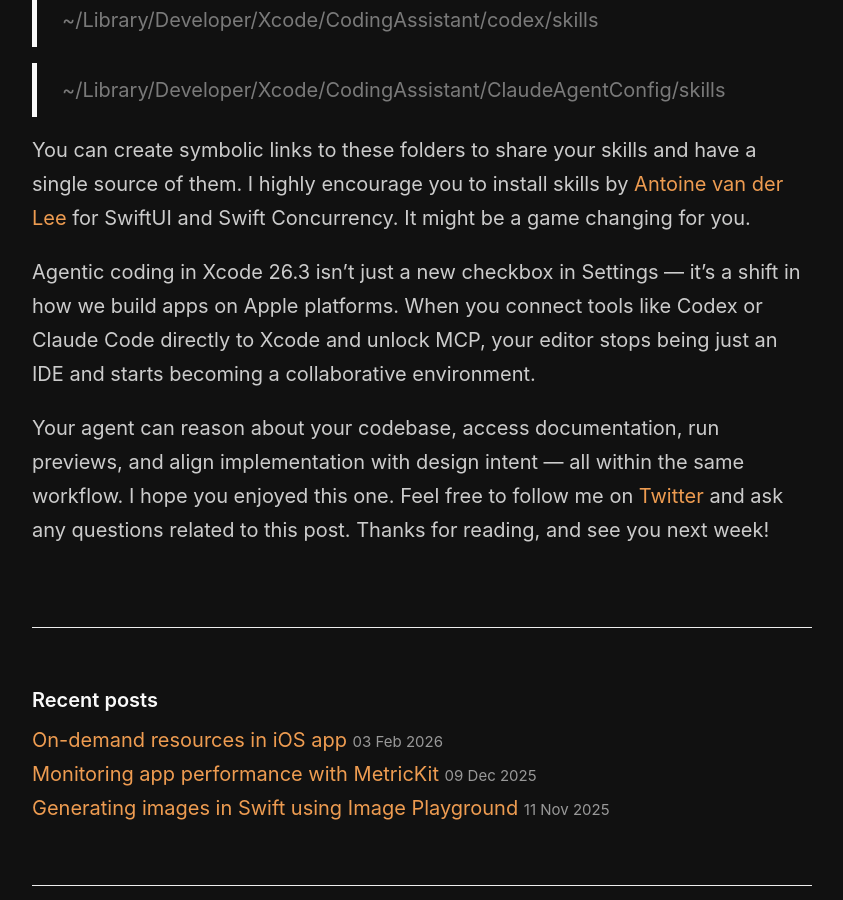
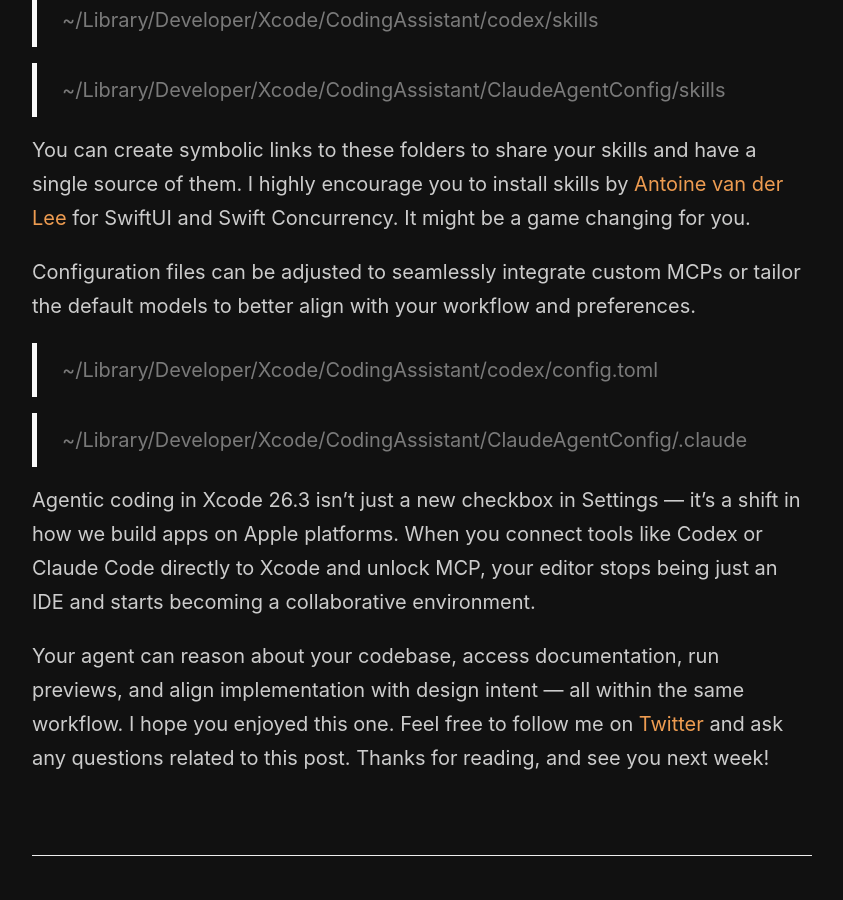
Before and after one commit to mecid/mecid.github.io, a Jekyll site: the page built from _posts/2026-02-10-agentic-coding-in-xcode.md, in a window 1280 px wide and 900 px high, scrolled down 1690 px. Shown: the whole window, without its empty margins (218-1061 px from the left). Built offline with Jekyll 4.4.1, drawn with Linux system fonts in a browser that asks for light colours.

Commit message:
small configuration section added to the agentic coding post

```diff
--- a/_posts/2026-02-10-agentic-coding-in-xcode.md
+++ b/_posts/2026-02-10-agentic-coding-in-xcode.md
@@ -31,6 +31,12 @@
 
 You can create symbolic links to these folders to share your skills and have a single source of them. I highly encourage you to install skills by [Antoine van der Lee](https://github.com/AvdLee) for SwiftUI and Swift Concurrency. It might be a game changing for you.
 
+Configuration files can be adjusted to seamlessly integrate custom MCPs or tailor the default models to better align with your workflow and preferences.
+
+> ~/Library/Developer/Xcode/CodingAssistant/codex/config.toml
+
+> ~/Library/Developer/Xcode/CodingAssistant/ClaudeAgentConfig/.claude
+
 Agentic coding in Xcode 26.3 isn’t just a new checkbox in Settings — it’s a shift in how we build apps on Apple platforms. When you connect tools like Codex or Claude Code directly to Xcode and unlock MCP, your editor stops being just an IDE and starts becoming a collaborative environment.
 
 Your agent can reason about your codebase, access documentation, run previews, and align implementation with design intent — all within the same workflow. I hope you enjoyed this one. Feel free to follow me on [Twitter](https://twitter.com/mecid) and ask any questions related to this post. Thanks for reading, and see you next week!
```
